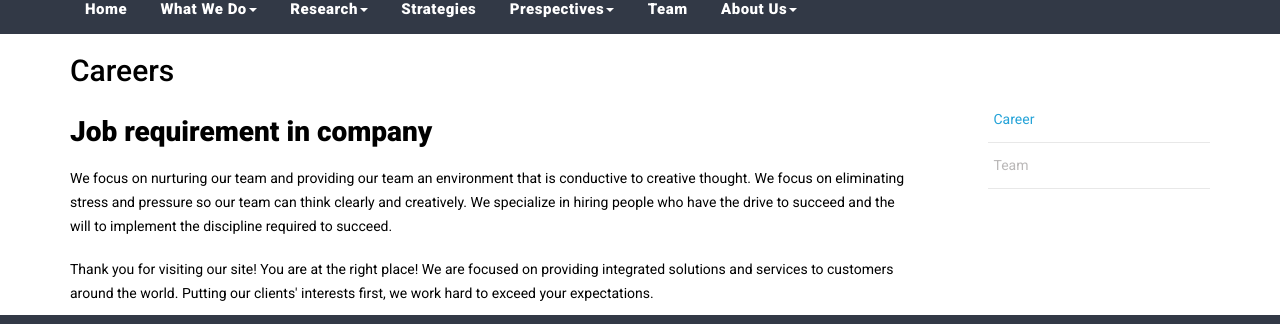
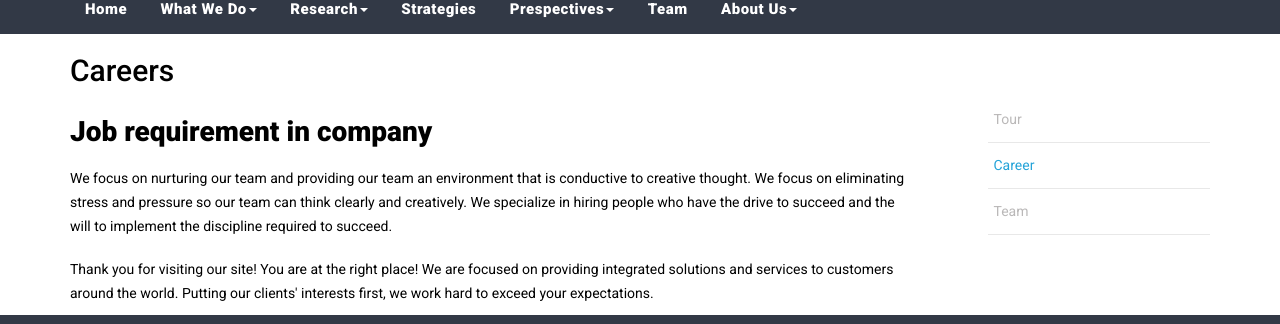
Before and after one commit to sm-main/tradeLogic, a Jekyll site: the page built from aboutus/career.html, in a window 1280 px wide. Shown: the part 136-460 px from the top of the page. Built offline with Jekyll 4.4.1, drawn with Linux system fonts in a browser that asks for light colours; nearby versions of some CDN libraries.

```diff
--- a/_includes/header.html
+++ b/_includes/header.html
@@ -89,8 +89,9 @@
             <!-- <a href="{{ site.baseurl }}/aboutus">About Us<span class="caret"></span></a> -->
             <a href="{{ site.baseurl }}/aboutus" class="dropdown-toggle" data-toggle="dropdown" role="button" aria-haspopup="true" aria-expanded="false">About Us<span class="caret"></span></a>
             <ul class="dropdown-menu"  data-dropdown-in="fadeInUp" data-dropdown-out="fadeOutDown">
+              <li><a href="{{ site.baseurl }}/aboutus/tour">Tour</a></li>
+              <li><a href="{{ site.baseurl }}/aboutus/team">Our Team</a></li>
               <li><a href="{{ site.baseurl }}/aboutus/career">Careers</a></li>
-              <li><a href="{{ site.baseurl }}/aboutus/team">Our Team</a></li>
             </ul>
           </li>
         </ul>
--- a/aboutus/career.html
+++ b/aboutus/career.html
@@ -37,7 +37,7 @@
       <div class="col-sm-3">
         <nav class="about-page-nav">
           <ul class="page-nav-list">
-
+            <li><a href="{{ site.baseurl }}/aboutus/tour">Tour</a></li>
             <li><a style="color:#24a3d8!important;" href="{{ site.baseurl }}/aboutus/career">Career</a></li>
             <li><a href="{{ site.baseurl }}/aboutus/team">Team</a></li>
           </ul>
--- a/aboutus/team.html
+++ b/aboutus/team.html
@@ -79,6 +79,7 @@
       <div class="col-sm-3">
         <nav class="about-page-nav">
           <ul class="page-nav-list">
+            <li><a href="{{ site.baseurl }}/aboutus/tour">Tour</a></li>
             <li><a  href="{{ site.baseurl }}/aboutus/career">Career</a></li>
             <li><a style="color:#24a3d8!important;" href="{{ site.baseurl }}/aboutus/team">Team</a></li>
           </ul>
```
